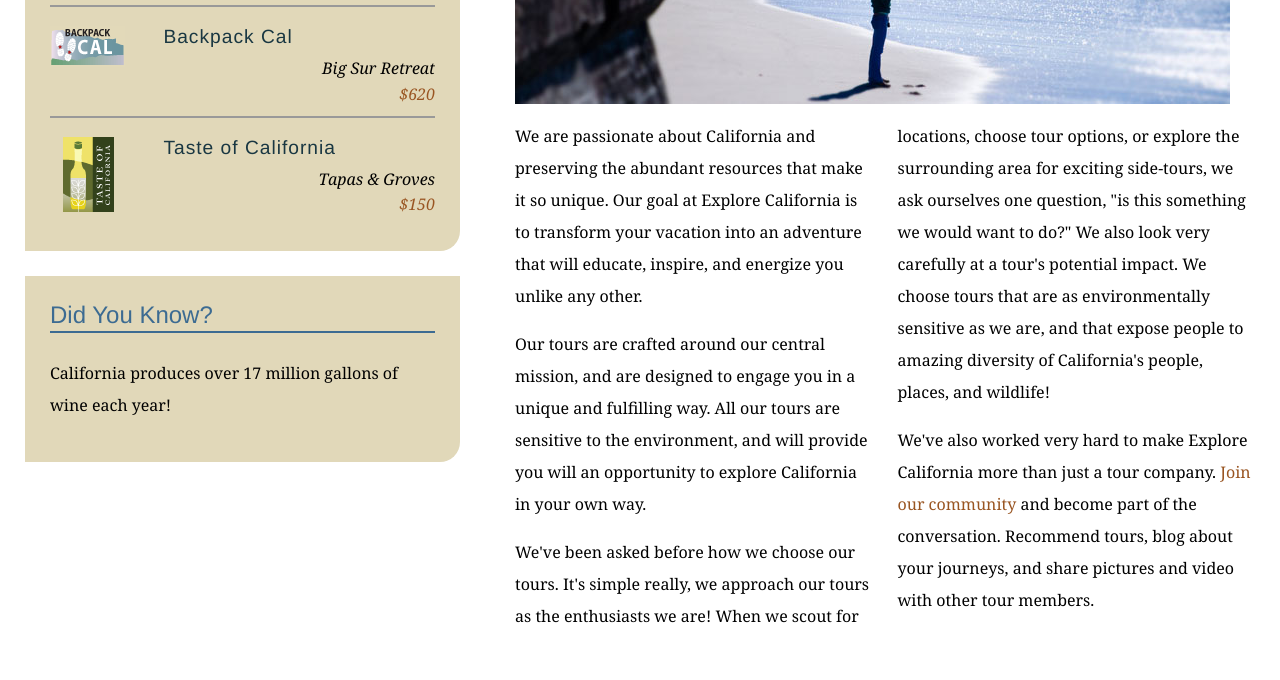
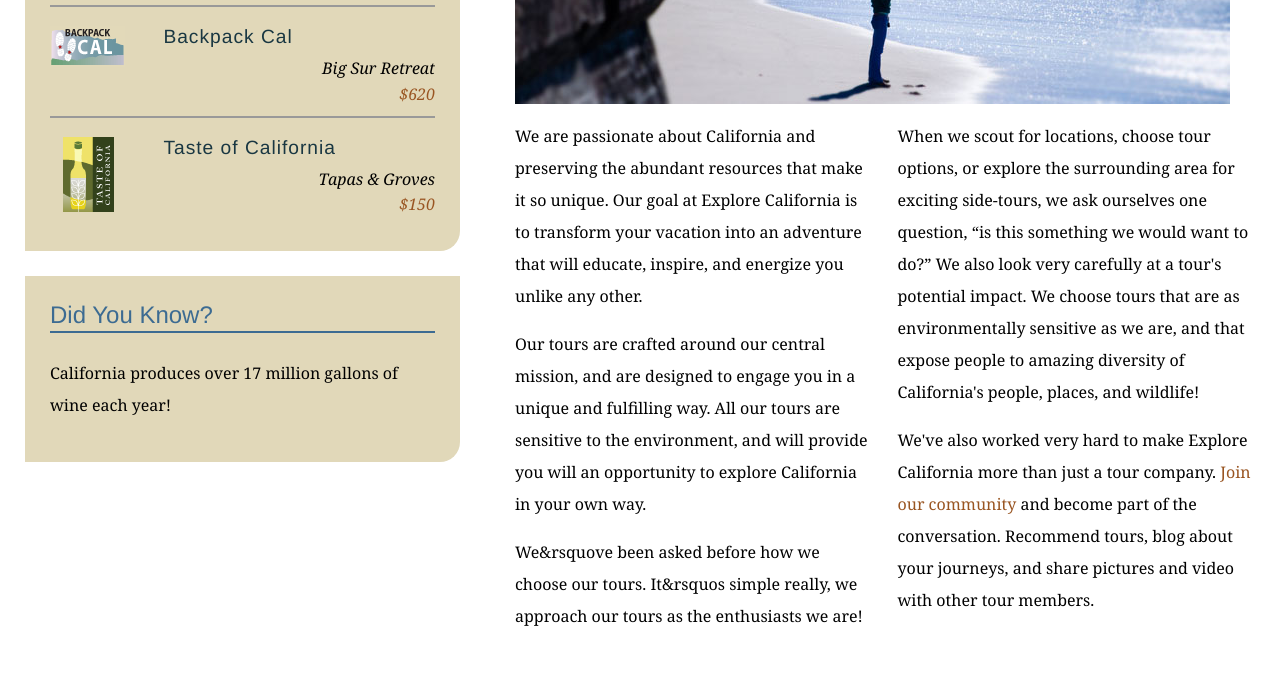
Before and after one commit to cdesem/explore_california, a plain HTML site: page mission.html in a window 1280 px wide. Shown: the part 580-1260 px from the top of the page. Drawn offline with Linux system fonts and the light colour scheme.

Commit message:
Replaces straight tuotes with curly quotes

```diff
--- a/mission.html
+++ b/mission.html
@@ -64,7 +64,7 @@
           <div class="multiCol">
             <p>We are passionate about California and preserving the abundant resources that make it so unique. Our goal at Explore California is to transform your vacation into an adventure that will educate, inspire, and energize you unlike any other.</p>
             <p>Our tours are crafted around our central mission, and are designed to engage you in a unique and fulfilling way. All our tours are sensitive to the environment, and will provide you will an opportunity to explore California in your own way.</p>
-            <p>We've been asked before how we choose our tours. It's simple really, we approach our tours as the enthusiasts we are! When we scout for locations, choose tour options, or explore the surrounding area for exciting side-tours, we ask ourselves one question, &quot;is this something we would want to do?&quot; We also look very carefully at a tour's potential impact. We choose tours that are as environmentally sensitive as we are, and that expose people to amazing diversity of California's people, places, and wildlife!</p>
+            <p>We&rsquove been asked before how we choose our tours. It&rsquos simple really, we approach our tours as the enthusiasts we are! When we scout for locations, choose tour options, or explore the surrounding area for exciting side-tours, we ask ourselves one question, &ldquo;is this something we would want to do?&rdquo; We also look very carefully at a tour's potential impact. We choose tours that are as environmentally sensitive as we are, and that expose people to amazing diversity of California's people, places, and wildlife!</p>
             <p>We've also worked very hard to make Explore California more than just a tour company. <a href="explorers/join.html">Join our community</a> and become part of the conversation. Recommend tours, blog about your journeys, and share pictures and video with other tour members.</p>
           </div>
         </div>
```
